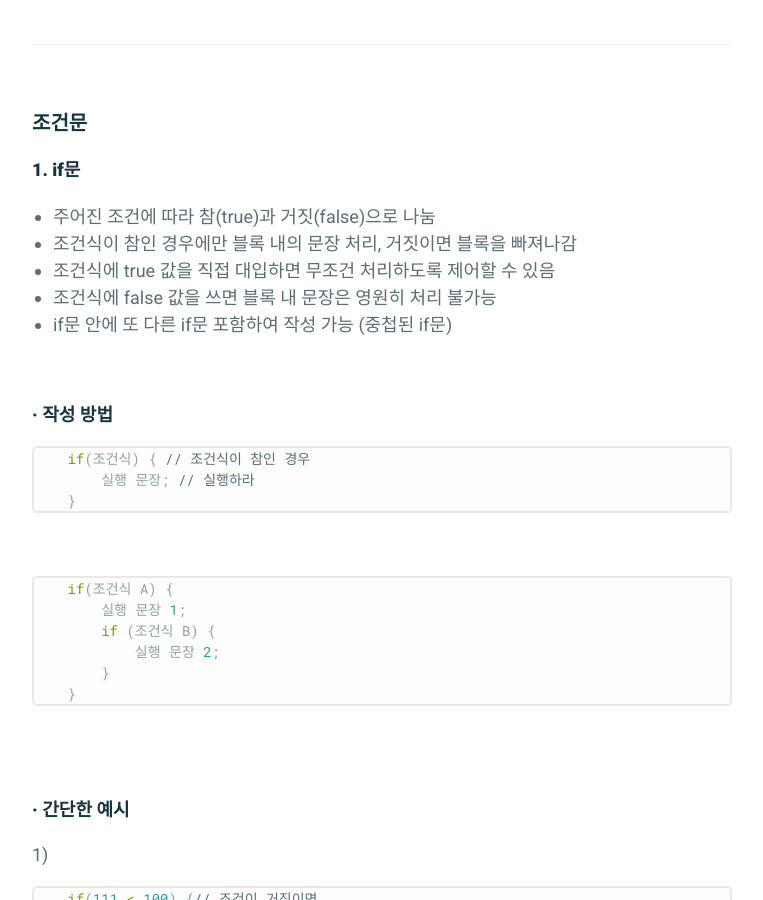
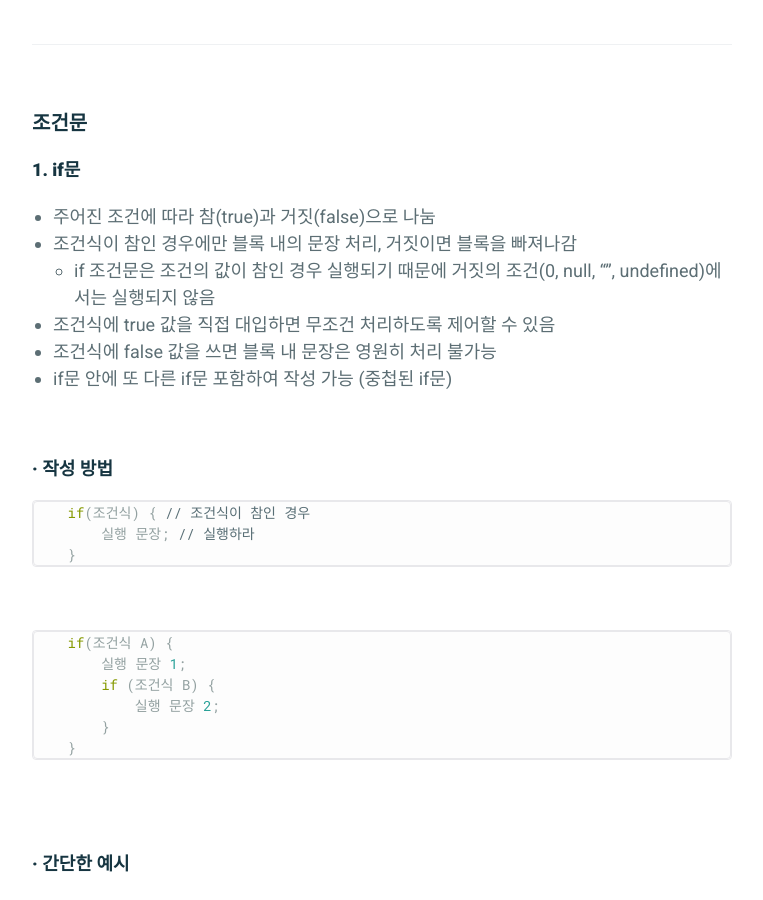
Before and after one commit to absolutelyfullycapable/absolutelyfullycapable.github.io, a Jekyll site: the page built from _posts/2020-09-19-javascript-제어구문-조건문.md, in a window 1280 px wide and 900 px high, scrolled down 1103 px. Shown: the whole window, without its empty margins (258-1021 px from the left). Built offline with Jekyll 4.4.1, drawn with Linux system fonts in a browser that asks for light colours.

Commit message:
add content

```diff
--- a/_posts/2020-09-19-javascript-제어구문-조건문.md
+++ b/_posts/2020-09-19-javascript-제어구문-조건문.md
@@ -58,6 +58,7 @@ comments: true
 
 - 주어진 조건에 따라 참(true)과 거짓(false)으로 나눔
 - 조건식이 참인 경우에만 블록 내의 문장 처리, 거짓이면 블록을 빠져나감
+	- if 조건문은 조건의 값이 참인 경우 실행되기 때문에 거짓의 조건(0, null, "", undefined)에서는 실행되지 않음
 - 조건식에 true 값을 직접 대입하면 무조건 처리하도록 제어할 수 있음
 - 조건식에 false 값을 쓰면 블록 내 문장은 영원히 처리 불가능
 - if문 안에 또 다른 if문 포함하여 작성 가능 (중첩된 if문)
```
